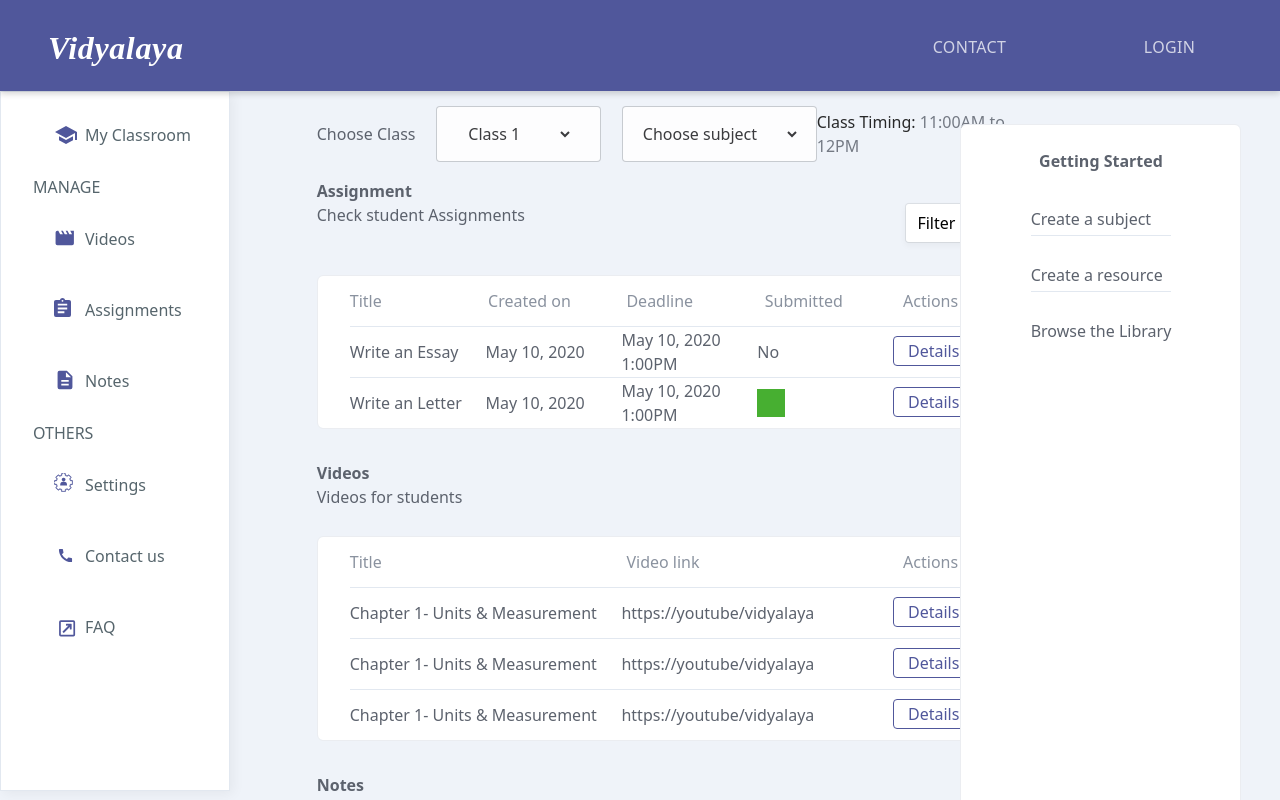
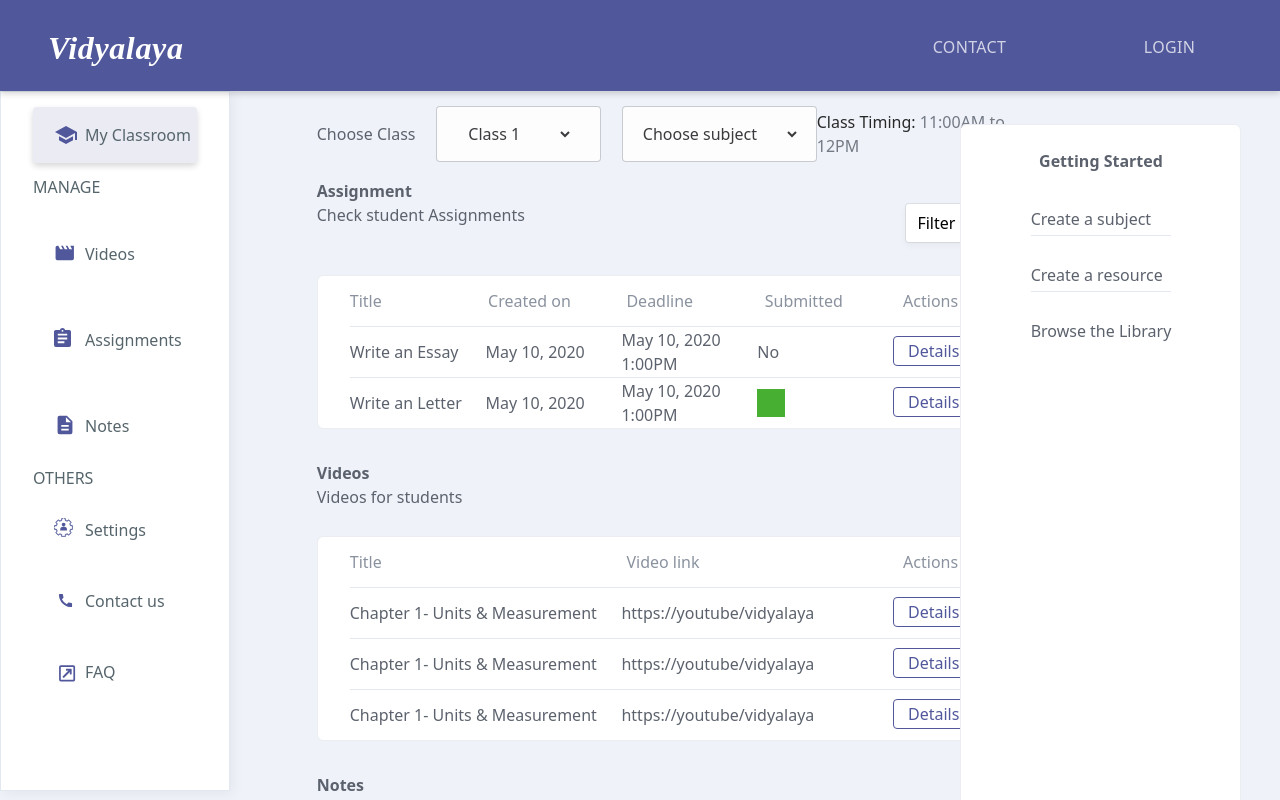
Before and after one commit to fir0j/vidyalaya.live, a React (Create React App) app: page / in a window 1280 px wide. Both pictures are taken after a click on the element "Teacher". Built offline with nearby package versions, Linux system fonts and the light colour scheme.

Commit message:
added active items highlighting and option overlay features

```diff
--- a/src/components/student/pages/Video.student.page.jsx
+++ b/src/components/student/pages/Video.student.page.jsx
@@ -1,4 +1,4 @@
-import React, { Fragment } from 'react';
+import React from 'react';
 
 export const StudentVideo = () => (
 	<div className="mt-8 w-full">
--- a/src/components/teacher/Sidebar.teacher.component.jsx
+++ b/src/components/teacher/Sidebar.teacher.component.jsx
@@ -1,10 +1,14 @@
 import React from 'react';
 
-export const TeacherSidebar = ({ setActivePage }) => (
+export const TeacherSidebar = ({ activePage, setActivePage }) => {
+	const notSelected = ' mt-15px h-16 flex-center sidebar-item  cursor-pointer';
+	const selected = `${notSelected} + sidebar-item-active`;
+
+	return (
 		<div className="border sidebar flex flex-col flex-start px-8">
 			<div
 				onClick={() => setActivePage('classroom')}
-			className="h-16 flex-center sidebar-item mt-15px cursor-pointer"
+				className={activePage === 'classroom' ? `${selected}` : `${notSelected}`}
 			>
 				<div className="flex-none flex w-full ">
 					<p className="flex-none img-school w-6 h-6 flex" />
@@ -16,21 +20,30 @@ export const TeacherSidebar = ({ setActivePage }) => (
 				<p className=""> MANAGE</p>
 			</div>
 
-		<div onClick={() => setActivePage('video')} className="h-16 flex-center sidebar-item cursor-pointer">
+			<div
+				onClick={() => setActivePage('video')}
+				className={activePage === 'video' ? `${selected}` : ` ${notSelected}`}
+			>
 				<div className="flex-none flex w-full">
 					<p className="flex-none img-video w-6 h-6 flex" />
 					<p className="flex-none sidebar-text ml-5px">Videos</p>
 				</div>
 			</div>
 
-		<div onClick={() => setActivePage('assignment')} className="h-16 flex-center sidebar-item cursor-pointer ">
+			<div
+				onClick={() => setActivePage('assignment')}
+				className={activePage === 'assignment' ? `${selected}` : ` ${notSelected}`}
+			>
 				<div className="flex-none flex w-full">
 					<p className="flex-none img-assignment w-6 h-6 flex" />
 					<p className="flex-none sidebar-text ml-5px">Assignments</p>
 				</div>
 			</div>
 
-		<div onClick={() => setActivePage('note')} className="h-16 flex-center sidebar-item cursor-pointer ">
+			<div
+				onClick={() => setActivePage('note')}
+				className={activePage === 'note' ? `${selected}` : ` ${notSelected}`}
+			>
 				<div className="flex-none flex w-full">
 					<p className="flex-none img-note w-6 h-6 flex" />
 					<p className="flex-none sidebar-text ml-5px">Notes</p>
@@ -63,3 +76,4 @@ export const TeacherSidebar = ({ setActivePage }) => (
 			</div>
 		</div>
 	);
+};
--- a/src/components/teacher/pages/Teacher.page.jsx
+++ b/src/components/teacher/pages/Teacher.page.jsx
@@ -102,7 +102,7 @@ export const TeacherPage = () => {
 			<div className="relative teacherPage-dimension w-full h-screen">
 				<TeacherTopbar />
 				<div className="relative flex w-full overflow-y">
-					<TeacherSidebar setActivePage={setActivePage} />
+					<TeacherSidebar activePage={activePage} setActivePage={setActivePage} />
 					<div className="w-full flex relative ml-87px ">
 						<div className="relative w-9/12 left-container ">
 							{activePage === 'assignmentdetail' ? '' : <ClassSection />}
--- a/src/components/teacher/pages/Video.teacher.page.jsx
+++ b/src/components/teacher/pages/Video.teacher.page.jsx
@@ -1,9 +1,16 @@
 import React, { Fragment, useState } from 'react';
 
 export const TeacherVideo = ({ setActivePage }) => {
-	// const [ overlay, setOverlay ] = useState(false);
+	const [ modal, setModal ] = useState(false);
+	const [ itemClicked, setItemClicked ] = useState(null);
 
-	// const SomeComponent = () => <div>i am a test component</div>;
+	const handleOptionClicked = (itemId) => {
+		setItemClicked(itemId);
+		setModal(!modal);
+		// setModal(!modal);
+		// bubbling or event-delegation concept
+		// alert('option-overlay button clicked');
+	};
 
 	return (
 		<div className="mt-8 w-full">
@@ -57,14 +64,29 @@ export const TeacherVideo = ({ setActivePage }) => {
 										<span>Details</span>
 									</p>
 
-									<div className="relative w-6 h-6 option-icon">
-										<div>
-											<div className="options-overlay hidden ">
-												<div className="today-class cursor-pointer">Assign to today class</div>
-												<hr />
-												<div className="today-class cursor-pointer">delete</div>
-											</div>
-										</div>
+									{item === itemClicked && modal === true ? (
+										<div onClick={() => setModal(false)} className="invisible-div" />
+									) : (
+										''
+									)}
+
+									<div
+										onClick={() => handleOptionClicked(item)}
+										className="relative w-6 h-6 option-icon"
+									>
+										{item === itemClicked && modal === true ? (
+											<Fragment>
+												<div className="options-overlay ">
+													<div className="today-class cursor-pointer">
+														Assign to today class
+													</div>
+													<hr />
+													<div className="today-class cursor-pointer">delete</div>
+												</div>
+											</Fragment>
+										) : (
+											''
+										)}
 									</div>
 								</li>
 							</div>
```
Also changed, not shown: src/css/framework/tailwind.custom.css, src/css/framework/tailwind.src.css. Lines whose indentation alone changed are shown as unchanged.
